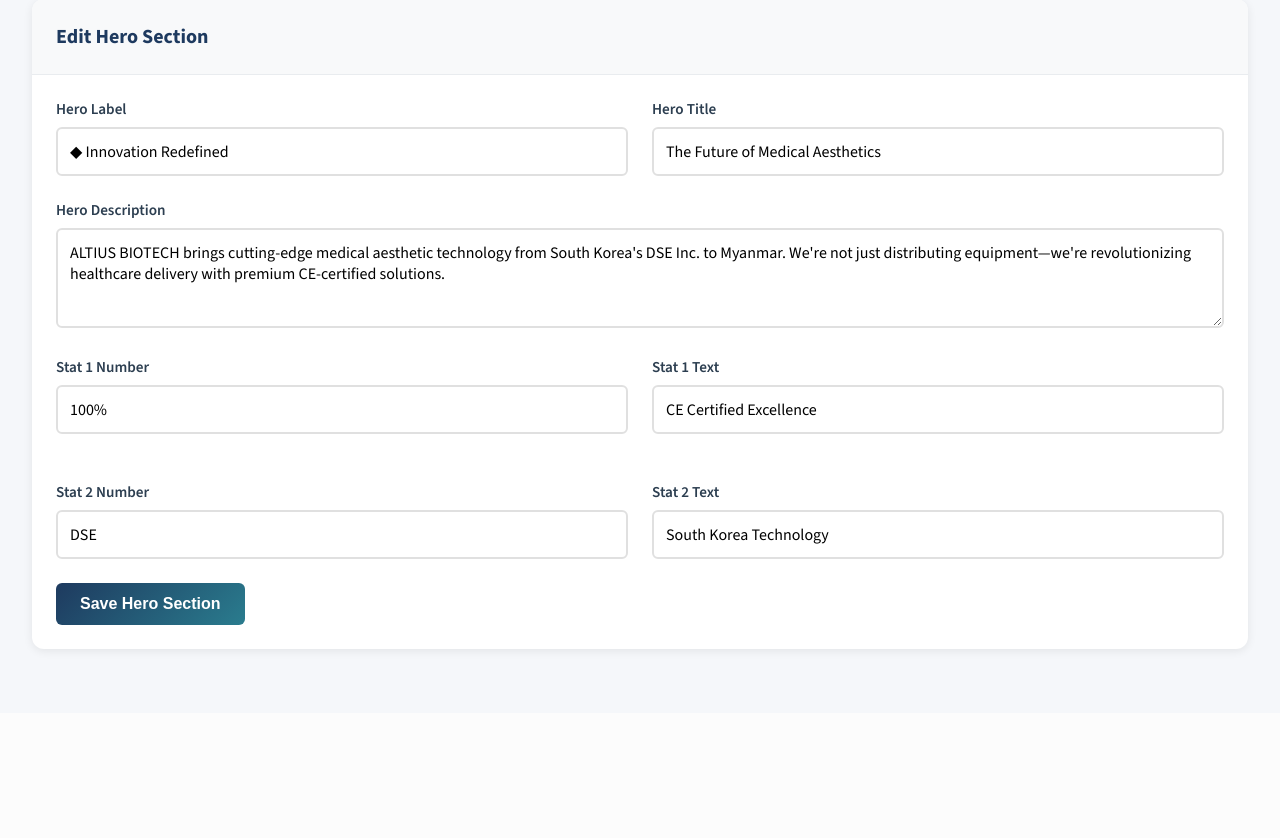
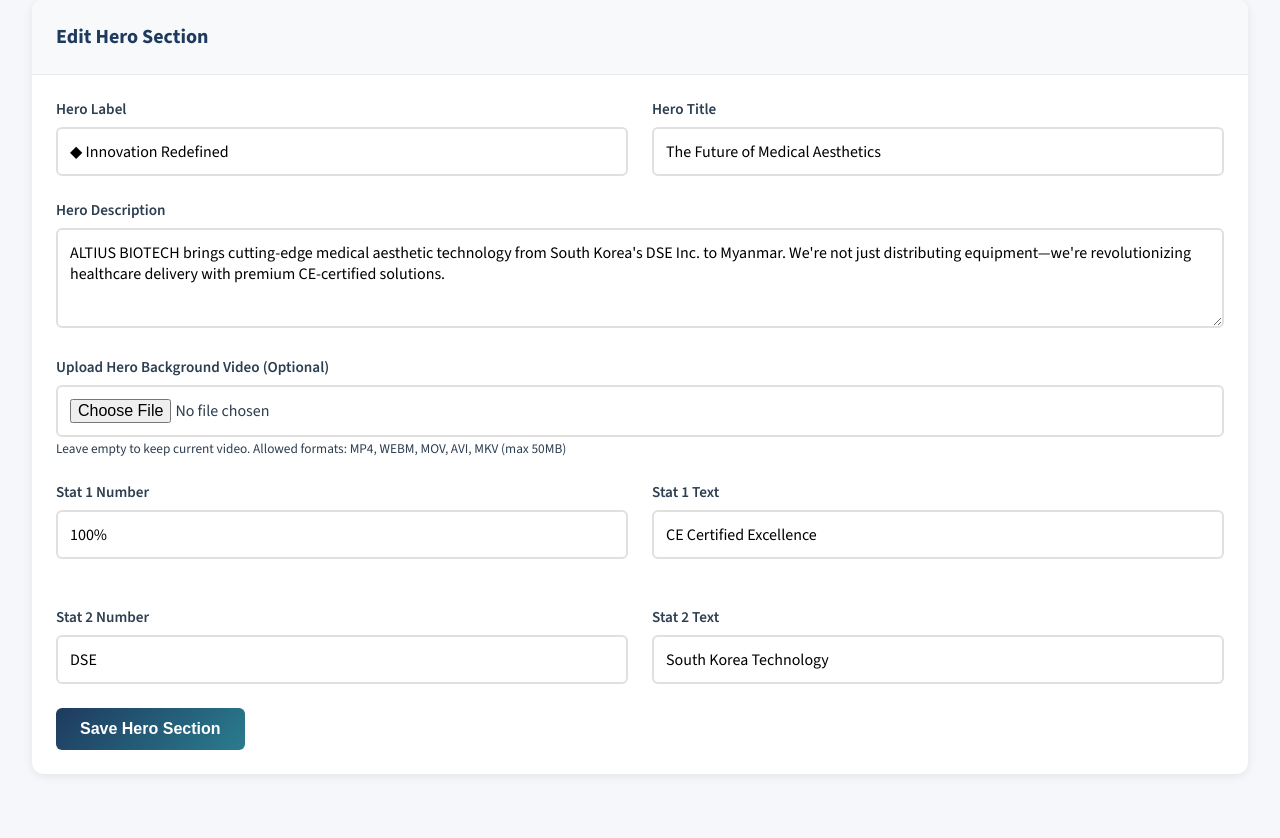
Before and after one commit to altiusbiotech/altiusbiotech, a Flask app: page /admin in a window 1280 px wide. Shown: the part 558-1396 px from the top of the page. Before the commit the page ends 1212 px from the top, so only its background shows below. Run offline with Flask 3, Linux system fonts and the light colour scheme; the visitor is signed in with stand-in values (Sample User, id 1); data comes from the database, SQL or seed files in the repository; some libraries are stand-ins or nearby versions.

Commit message:
add background video at hero section

```diff
--- a/app.py
+++ b/app.py
@@ -11,10 +11,11 @@
 
 # Import Cloudinary helper (will work even if Cloudinary not configured)
 try:
-    from cloudinary_helper import upload_image, delete_file, is_cloudinary_configured
+    from cloudinary_helper import upload_image, upload_video, delete_file, is_cloudinary_configured
 except ImportError:
     # Fallback if cloudinary not installed
     def upload_image(*args, **kwargs): return None
+    def upload_video(*args, **kwargs): return None
     def delete_file(*args, **kwargs): return False
     def is_cloudinary_configured(): return False
 
@@ -67,7 +68,7 @@
     response.headers['X-Frame-Options'] = 'DENY'
     response.headers['X-XSS-Protection'] = '1; mode=block'
     response.headers['Strict-Transport-Security'] = 'max-age=31536000; includeSubDomains'
-    response.headers['Content-Security-Policy'] = "default-src 'self'; script-src 'self' 'unsafe-inline'; style-src 'self' 'unsafe-inline' https://fonts.googleapis.com; font-src 'self' https://fonts.gstatic.com; img-src 'self' data: https://res.cloudinary.com; frame-src https://www.google.com;"
+    response.headers['Content-Security-Policy'] = "default-src 'self'; script-src 'self' 'unsafe-inline'; style-src 'self' 'unsafe-inline' https://fonts.googleapis.com; font-src 'self' https://fonts.gstatic.com; img-src 'self' data: https://res.cloudinary.com; media-src 'self' https://res.cloudinary.com; frame-src https://www.google.com;"
     return response
 
 # Context processor to inject variables into all templates
@@ -361,6 +362,53 @@
         content.stat2_number = request.form.get('stat2_number')
     if request.form.get('stat2_text') is not None:
         content.stat2_text = request.form.get('stat2_text')
+
+    # Handle hero video upload
+    if 'hero_video' in request.files:
+        video_file = request.files['hero_video']
+        if video_file and video_file.filename and video_file.filename.strip():
+            # Validate video file extension
+            allowed_video_exts = {'mp4', 'webm', 'mov', 'avi', 'mkv'}
+            if '.' in video_file.filename and video_file.filename.rsplit('.', 1)[1].lower() in allowed_video_exts:
+                print(f"[DEBUG] Uploading hero video: {video_file.filename}")
+
+                # Delete old video if exists
+                if content.hero_video:
+                    if is_cloudinary_configured() and content.hero_video.startswith('http'):
+                        print(f"[DEBUG] Deleting old video from Cloudinary: {content.hero_video}")
+                        delete_file(content.hero_video)
+                    else:
+                        # Delete from local storage
+                        old_video_path = os.path.join('static', 'videos', content.hero_video)
+                        if os.path.exists(old_video_path):
+                            print(f"[DEBUG] Deleting old local video: {old_video_path}")
+                            os.remove(old_video_path)
+
+                # Upload new video
+                if is_cloudinary_configured():
+                    print("[DEBUG] Uploading to Cloudinary...")
+                    video_url = upload_video(video_file, folder='altius-biotech/videos')
+                    if not video_url:
+                        flash('Failed to upload video to cloud storage.', 'danger')
+                        return redirect(url_for('admin_dashboard'))
+                    print(f"[DEBUG] Video uploaded: {video_url}")
+                else:
+                    # Fallback to local storage
+                    print("[DEBUG] Cloudinary not configured, using local storage...")
+                    filename = secure_filename(video_file.filename)
+                    timestamp = datetime.now().strftime('%Y%m%d_%H%M%S')
+                    video_filename = f"hero_{timestamp}_{filename}"
+                    video_path = os.path.join('static', 'videos', video_filename)
+                    os.makedirs(os.path.join('static', 'videos'), exist_ok=True)
+                    video_file.save(video_path)
+                    video_url = video_filename
+                    print(f"[DEBUG] Video saved locally: {video_filename}")
+
+                content.hero_video = video_url
+                print(f"[DEBUG] Updated content.hero_video to: {content.hero_video}")
+            else:
+                flash('Invalid video file type. Only MP4, WEBM, MOV, AVI, MKV allowed.', 'danger')
+                return redirect(url_for('admin_dashboard'))
 
     db.session.commit()
     flash('Hero section updated successfully!', 'success')
--- a/models.py
+++ b/models.py
@@ -11,6 +11,7 @@
     hero_label = db.Column(db.String(200), default='◆ Innovation Redefined')
     hero_title = db.Column(db.String(200), default='The Future of Medical Aesthetics')
     hero_description = db.Column(db.Text)
+    hero_video = db.Column(db.String(500))  # Store hero video URL (Cloudinary) or filename (local)
     stat1_number = db.Column(db.String(50), default='100%')
     stat1_text = db.Column(db.String(100), default='CE Certified Excellence')
     stat2_number = db.Column(db.String(50), default='DSE')
--- a/templates/admin/dashboard.html
+++ b/templates/admin/dashboard.html
@@ -117,6 +117,27 @@
                 <div class="form-group">
                     <label>Hero Description</label>
                     <textarea name="hero_description">{{ content.hero_description if content else '' }}</textarea>
+                </div>
+
+                {% if content and content.hero_video %}
+                <div class="form-group">
+                    <label>Current Background Video</label>
+                    <div>
+                        {% if content.hero_video.startswith('http') %}
+                        <video src="{{ content.hero_video }}" style="max-width: 400px; border-radius: 8px;" controls></video>
+                        <p style="font-size: 12px; color: #666; margin-top: 5px;">Cloudinary URL: {{ content.hero_video }}</p>
+                        {% else %}
+                        <video src="{{ url_for('static', filename='videos/' + content.hero_video) }}" style="max-width: 400px; border-radius: 8px;" controls></video>
+                        <p style="font-size: 12px; color: #666; margin-top: 5px;">Local file: {{ content.hero_video }}</p>
+                        {% endif %}
+                    </div>
+                </div>
+                {% endif %}
+
+                <div class="form-group">
+                    <label>Upload Hero Background Video (Optional)</label>
+                    <input type="file" name="hero_video" accept="video/*">
+                    <small>Leave empty to keep current video. Allowed formats: MP4, WEBM, MOV, AVI, MKV (max 50MB)</small>
                 </div>
 
                 <div class="grid grid-2">
--- a/templates/index.html
+++ b/templates/index.html
@@ -7,7 +7,11 @@
     {% if content and content.hero_video %}
     <div class="hero-video-bg">
         <video autoplay muted loop playsinline id="heroVideo">
+            {% if content.hero_video.startswith('http') %}
+            <source src="{{ content.hero_video }}" type="video/mp4">
+            {% else %}
             <source src="{{ url_for('static', filename='videos/' + content.hero_video) }}" type="video/mp4">
+            {% endif %}
         </video>
         <div class="video-overlay"></div>
     </div>
```
Also changed, not shown: RAILWAY_SETUP.txt (deleted, +0 -85 lines), cloudinary_helper.py (+42 -0 lines), static/css/style.css (+7 -5 lines), 2 other files.
